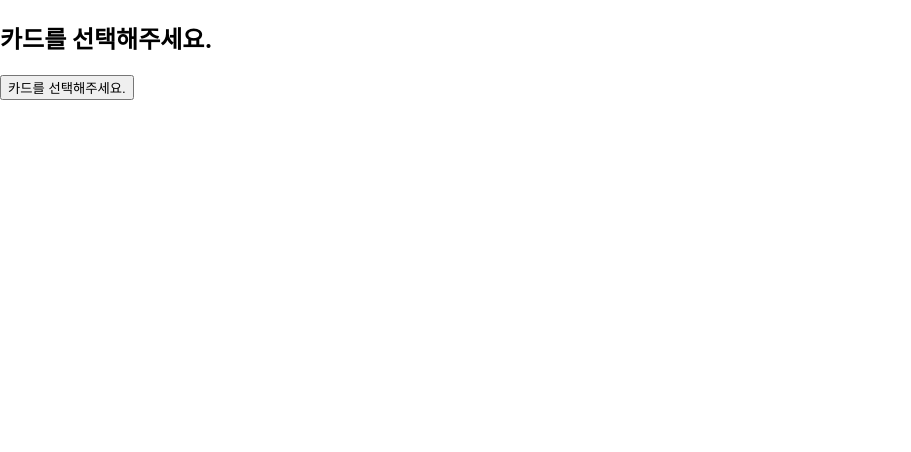
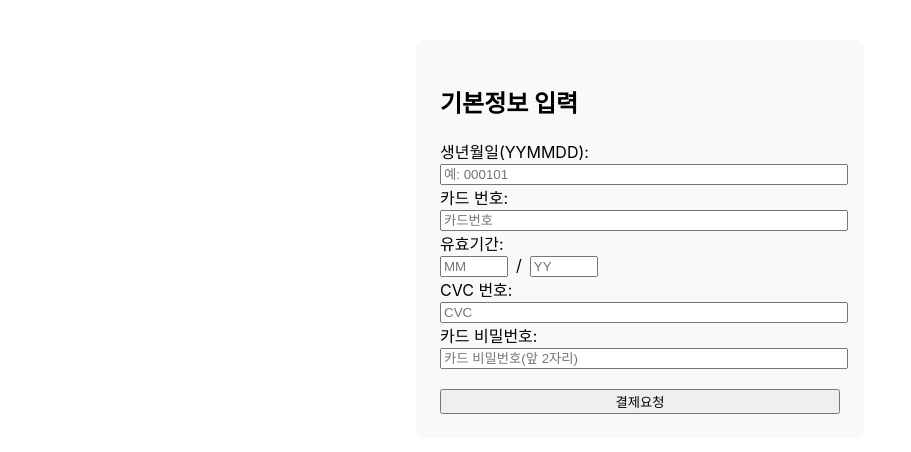
Before and after one commit to kimsoli0915/chainnova, a React (Create React App) app in the folder client/: page /card-input in a window 1280 px wide. Shown: the top 452 px of the page, without its empty margins (0-911 px from the left). Built offline with nearby package versions, Linux system fonts and the light colour scheme.

Commit message:
페이지 연결  구현

```diff
--- a/client/package.json
+++ b/client/package.json
@@ -7,8 +7,10 @@
     "@testing-library/jest-dom": "^6.6.3",
     "@testing-library/react": "^16.3.0",
     "@testing-library/user-event": "^13.5.0",
+    "axios": "^1.10.0",
     "react": "^19.1.0",
     "react-dom": "^19.1.0",
+    "react-router-dom": "^7.6.3",
     "react-scripts": "5.0.1",
     "web-vitals": "^2.1.4"
   },
--- a/client/src/App.js
+++ b/client/src/App.js
@@ -1,9 +1,20 @@
-// src/App.js
 import React from 'react';
-import CardSelect from './pages/payment/CardSelect';
+import { BrowserRouter as Router, Routes, Route } from 'react-router-dom';
+
+import PaymentIntro from './pages/payment/paymentintro';
+import CardSelect from './pages/payment/cardselect';
+import CardInput from './pages/payment/cardinput';
 
 function App() {
-  return <CardSelect />;
+  return (
+    <Router>
+      <Routes>
+        <Route path="/" element={<PaymentIntro />} />        {/* 1페이지: 결제 안내 */}
+        <Route path="/card-select" element={<CardSelect />} /> {/* 2페이지: 카드 선택 */}
+        <Route path="/card-input" element={<CardInput />} />   {/* 3페이지: 카드 정보 입력 */}
+      </Routes>
+    </Router>
+  );
 }
 
 export default App;
--- a/client/src/pages/payment/cardinput.jsx
+++ b/client/src/pages/payment/cardinput.jsx
@@ -0,0 +1,162 @@
+import React, { useState } from 'react'
+import axios from 'axios'
+
+export default function CardInput() {
+  const [form, setForm] = useState({
+    birth: '',
+    cardNumber: '',
+    expiryMonth: '',
+    expiryYear: '',
+    cvc: '',
+    cardPassword: ''
+  });
+  const [result, setResult] = useState(null);
+
+  // 카드번호 입력: 숫자만, 16자리 제한
+  const handleCardNumberChange = (e) => {
+    // 입력된 값에서 숫자만 추출하고 16자리 제한
+    const onlyNumber = e.target.value.replace(/\D/g, '').slice(0, 16);
+    setForm({
+      ...form,
+      cardNumber: onlyNumber
+    });
+  };
+
+  // 화면에 표시할 때 4자리마다 띄어쓰기
+  const formatCardNumber = (num) => {
+    if (!num) return '';
+    return num.replace(/(.{4})/g, '$1 ').trim();
+  };
+
+  const handleChange = (e) => {
+    setForm({
+      ...form,
+      [e.target.name]: e.target.value
+    });
+  };
+
+  const handleSubmit = async (e) => {
+    e.preventDefault();
+    try {
+      const expiryDate = `${form.expiryMonth}/${form.expiryYear}`;
+      const response = await axios.post('http://localhost:3001/issue-vc', {
+        birth: form.birth,
+        cardNumber: form.cardNumber, // 서버로 보낼 때는 숫자만!
+        expiryDate: expiryDate,
+        cvc: form.cvc,
+        cardPassword: form.cardPassword
+      });
+      setResult(response.data);
+    } catch (err) {
+      setResult('VC 발급 실패');
+    }
+  };
+
+  return (
+    <div style={{ maxWidth: 400, margin: '40px auto', padding: 24, background: '#f9f9f9', borderRadius: 8 }}>
+      <h2>기본정보 입력</h2>
+      <form onSubmit={handleSubmit}>
+        <div>
+          <label>
+            생년월일(YYMMDD):<br/>
+            <input
+              type="text"
+              name="birth"
+              maxLength={6}
+              placeholder="예: 000101"
+              value={form.birth}
+              onChange={handleChange}
+              required
+              style={{ width: '100%' }}
+            />
+          </label>
+        </div>
+        <div>
+          <label>
+            카드 번호:<br/>
+            <input
+              type="text"
+              name="cardNumber"
+              placeholder="카드번호"
+              value={formatCardNumber(form.cardNumber)}
+              onChange={handleCardNumberChange}
+              required
+              maxLength={19} // 공백 포함 최대길이
+              style={{ width: '100%' }}
+              inputMode="numeric"
+              autoComplete="cc-number"
+            />
+          </label>
+        </div>
+        <div>
+          <label>
+            유효기간:<br/>
+            <input
+              type="text"
+              name="expiryMonth"
+              placeholder="MM"
+              maxLength={2}
+              value={form.expiryMonth}
+              onChange={handleChange}
+              required
+              style={{ width: 60, marginRight: 8 }}
+            />
+            /
+            <input
+              type="text"
+              name="expiryYear"
+              placeholder="YY"
+              maxLength={2}
+              value={form.expiryYear}
+              onChange={handleChange}
+              required
+              style={{ width: 60, marginLeft: 8 }}
+            />
+          </label>
+        </div>
+        <div>
+          <label>
+            CVC 번호:<br/>
+            <input
+              type="text"
+              name="cvc"
+              maxLength={4}
+              placeholder="CVC"
+              value={form.cvc}
+              onChange={handleChange}
+              required
+              style={{ width: '100%' }}
+              inputMode="numeric"
+              autoComplete="cc-csc"
+            />
+          </label>
+        </div>
+        <div>
+          <label>
+            카드 비밀번호:<br/>
+            <input
+              type="password"
+              name="cardPassword"
+              maxLength={4}
+              placeholder="카드 비밀번호(앞 2자리)"
+              value={form.cardPassword}
+              onChange={handleChange}
+              required
+              style={{ width: '100%' }}
+              inputMode="numeric"
+              autoComplete="cc-password"
+            />
+          </label>
+        </div>
+        <button type="submit" style={{ marginTop: 20, width: '100%' }}>
+          결제요청
+        </button>
+      </form>
+      {result && (
+        <pre style={{marginTop: 20, background: "#f4f4f4", padding: 10}}>
+          {typeof result === 'string' ? result : JSON.stringify(result, null, 2)}
+        </pre>
+      )}
+    </div>
+  );
+}
--- a/client/src/pages/payment/cardselect.jsx
+++ b/client/src/pages/payment/cardselect.jsx
@@ -1,5 +1,5 @@
-// src/pages/payment/CardSelect.jsx
-import React, { useState } from "react";
+import React, { useState } from 'react';
+import { useNavigate } from 'react-router-dom';
 
 const cardList = [
   "KB카드",
@@ -13,33 +13,32 @@ const cardList = [
   "chain카드",
 ];
 
-function CardSelect() {
+export default function CardSelect() {
   const [showDropdown, setShowDropdown] = useState(false);
-  const [selectedCard, setSelectedCard] = useState("");
+  const [selectedCard, setSelectedCard] = useState('');
+  const navigate = useNavigate();
 
-  // 페이지 이동 없음(라우터 없이 단독 컴포넌트로 실행)
   const handleSelect = (card) => {
     setSelectedCard(card);
     setShowDropdown(false);
 
-    if (card === "chain카드") {
-      alert("chain카드를 선택했습니다! (여기서 페이지 이동이 가능합니다)");
+    if (card === 'chain카드') {
+      navigate('/card-input'); // chain카드 선택 시 세 번째 페이지로 이동
     }
   };
 
   return (
     <div>
       <h2>카드를 선택해주세요.</h2>
-      <div>
       <button onClick={() => setShowDropdown(!showDropdown)}>
-          {selectedCard || "카드를 선택해주세요."}
+        {selectedCard || '카드를 선택해주세요.'}
       </button>
       {showDropdown && (
-          <ul style={{ border: "1px solid #eee", listStyle: "none", padding: 0, margin: 0 }}>
+        <ul style={{ border: '1px solid #eee', listStyle: 'none', padding: 0 }}>
           {cardList.map((card) => (
             <li
               key={card}
-                style={{ padding: "10px", cursor: "pointer" }}
+              style={{ padding: '10px', cursor: 'pointer' }}
               onClick={() => handleSelect(card)}
             >
               {card}
@@ -48,8 +47,5 @@ function CardSelect() {
         </ul>
       )}
     </div>
-    </div>
   );
 }
-
-export default CardSelect;
--- /dev/null
+++ b/client/src/pages/payment/paymentintro.jsx
@@ -0,0 +1,26 @@
+import React from 'react';
+import { useNavigate } from 'react-router-dom';
+
+function PaymentIntro() {
+  const navigate = useNavigate();
+
+  return (
+    <div className="max-w-md mx-auto mt-16 p-6 bg-white rounded shadow-md text-center">
+      <h1 className="text-2xl font-bold mb-4">App Store - 일반결제</h1>
+      <p className="mb-2">구독서비스를 결제합니다.</p>
+      <p className="text-sm text-gray-600 mb-6 leading-relaxed">
+        갱신일 최소 하루 전까지 MYPAGE에서 언제든지 취소할 수 있습니다.<br />
+        취소할 때까지 요금제가 30일마다 자동 갱신됩니다.
+      </p>
+      <button
+        onClick={() => navigate('/card-select')}
+        className="w-full py-3 bg-blue-600 hover:bg-blue-700 text-white font-semibold rounded transition-colors"
+        type="button"
+      >
+        Nova Pay로 결제
+      </button>
+    </div>
+  );
+}
+
+export default PaymentIntro;
```
Also changed, not shown: client/src/pages/payment/paymentinfo.jsx (deleted), 1 other file (tests, documents, lock files or other folders). Lines whose indentation alone changed are shown as unchanged.
